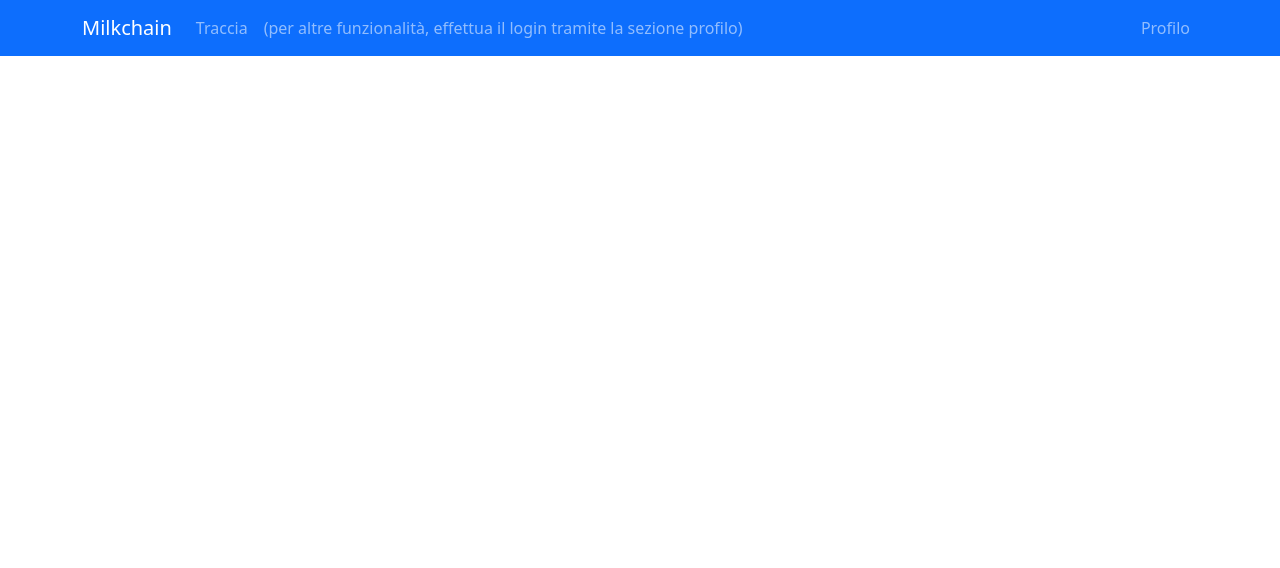
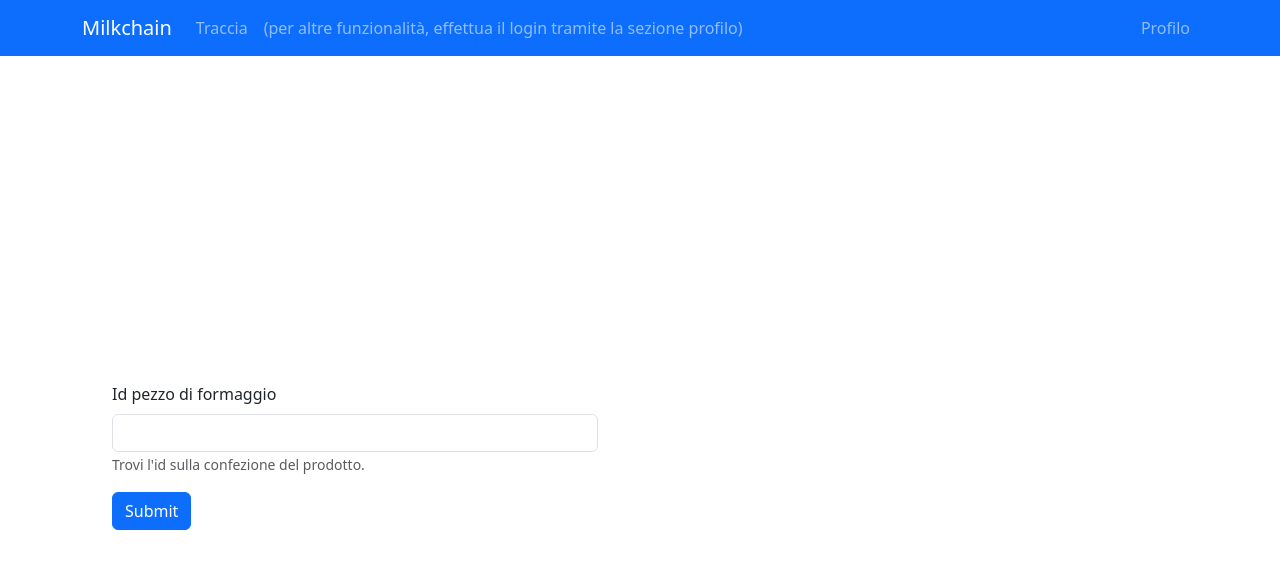
Before and after one commit to francesco-giorgione/SDD-webapp, a React (Create React App) app in the folder front-end/: page / in a window 1280 px wide. Shown: the top 568 px of the page. Built offline with nearby package versions, Linux system fonts and the light colour scheme.

Commit message:
Modificato gitignore

```diff
--- a/front-end/src/App.js
+++ b/front-end/src/App.js
@@ -2,9 +2,12 @@ import React from "react";
 import 'bootstrap/dist/css/bootstrap.min.css';
 import MenuNavBarDropdown from "./components/NavbarDropdown";
 import Container from "react-bootstrap/Container";
+import Traccia from "./pages/Traccia";
 
 function App() {
-    return(<MenuNavBarDropdown/>)
+    return(
+        <MenuNavBarDropdown/>
+    )
 }
 
 export default App;
--- a/front-end/src/index.js
+++ b/front-end/src/index.js
@@ -15,6 +15,7 @@ root.render(
         <Router>
             <App />
             <Routes>
+                <Route exact path="/" element={< Traccia />} />
                 <Route exact path="/Traccia" element={< Traccia />} />
                 <Route exact path="/Operazioni" element={< Operazioni />} />
                 <Route exact path="/Movimenti" element={< Movimenti />} />
```
